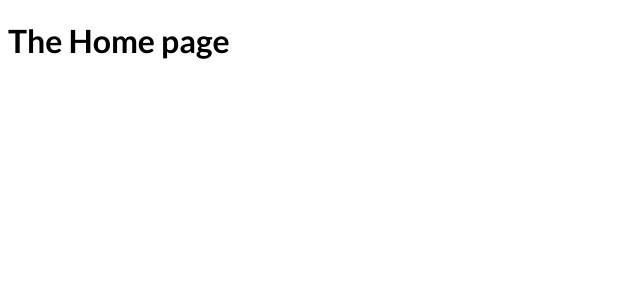
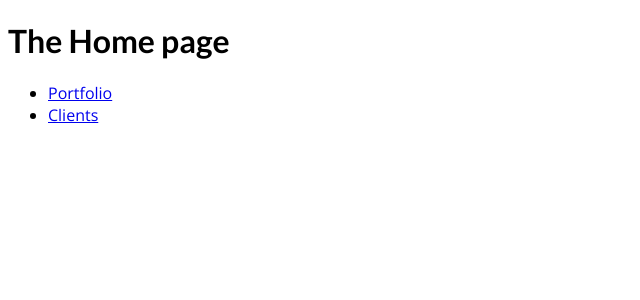
Before and after one commit to sameerwatts/Nextjs-learning, a Next.js app: page / in a window 1280 px wide. Shown: the top 300 px of the page, without its empty margins (0-640 px from the left). Built offline with nearby package versions, Linux system fonts and the light colour scheme.

Commit message:
Navigating with the Link Component

```diff
--- a/pages/index.js
+++ b/pages/index.js
@@ -1,9 +1,17 @@
-import React from "react";
+import Link from "next/link";
 
 const HomePage = () => {
   return (
     <div>
       <h1>The Home page</h1>
+      <ul>
+        <li>
+          <Link href="/portfolio">Portfolio</Link>
+        </li>
+        <li>
+          <Link href="/clients">Clients</Link>
+        </li>
+      </ul>
     </div>
   );
 };
```
